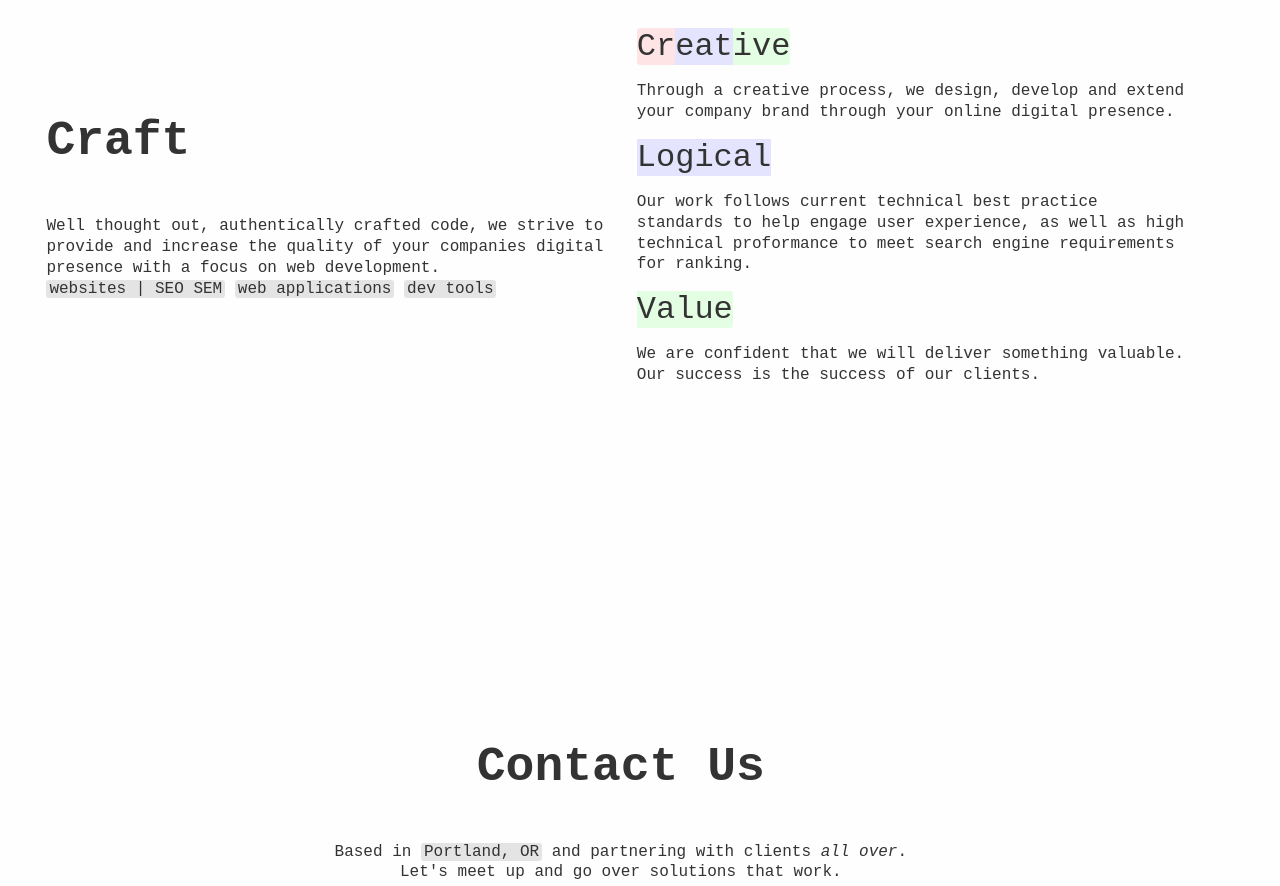
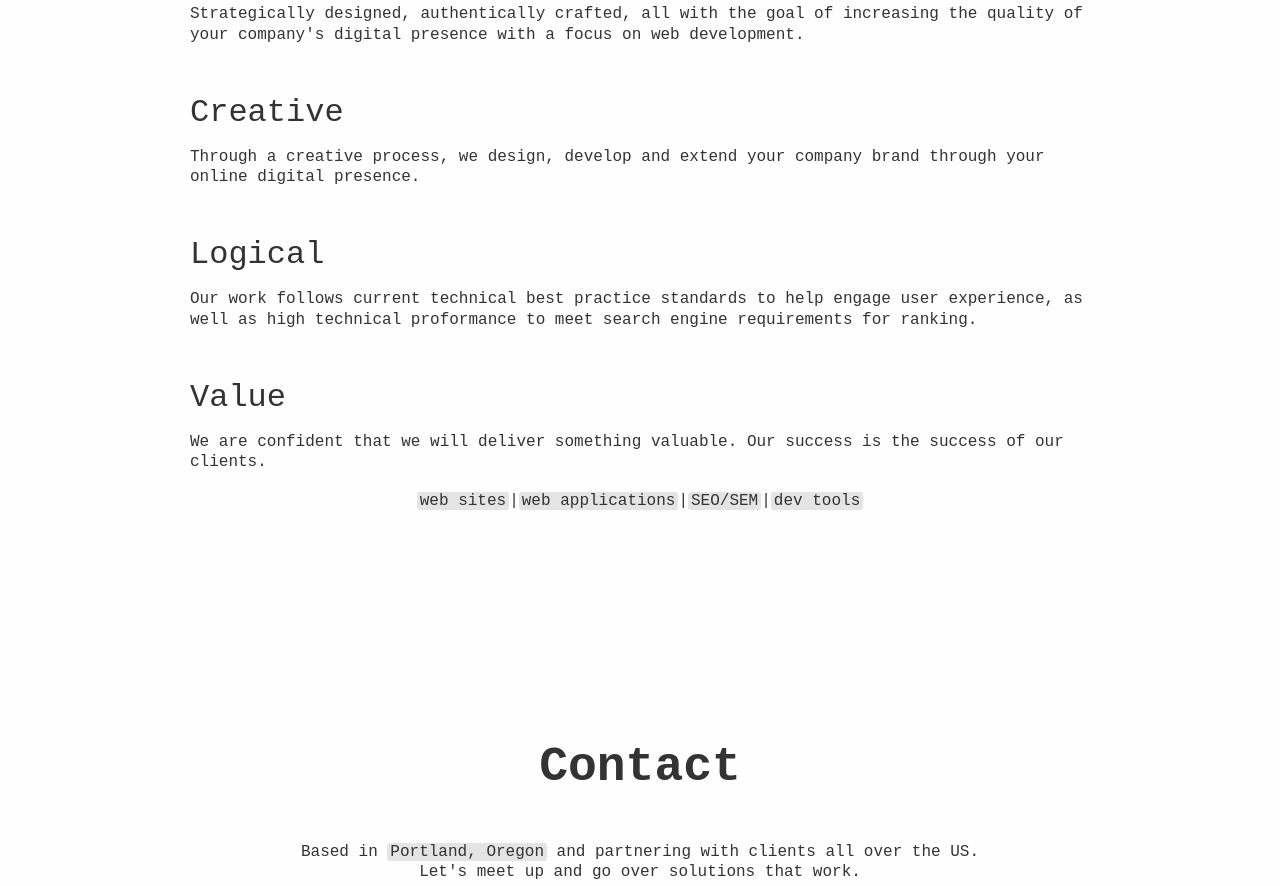
Before and after one commit to AlexanderElias/arcdev.io, a website: page docs/index.html in a window 1280 px wide. Shown: the part 993-1879 px from the top of the page. Drawn offline with Linux system fonts and the light colour scheme.

Commit message:
reverted left align and colors, added more padding

```diff
--- a/docs/index.css
+++ b/docs/index.css
@@ -69,6 +69,7 @@
 	color: var(--font);
 	box-sizing: border-box;
 	font-family: 'Roboto Mono', monospace, sans-serif;
+	-webkit-transition: border-color 150ms ease-in-out, background-color 150ms ease-in-out;
 	transition: border-color 150ms ease-in-out, background-color 150ms ease-in-out;
 }
 body {
@@ -91,10 +92,11 @@ h2 {
 }
 h3 {
 	font-size: 2rem;
+	margin-top: 3rem;
+	margin-bottom: 1rem;
 	font-weight: lighter;
-	margin-bottom: 1rem;
 }
-h3 > span {
+/* h3 > span {
 	font-size: inherit;
 	font-weight: inherit;
 	margin-bottom: inherit;
@@ -111,46 +113,54 @@ h3 > span:nth-child(3) {
 	background-color: rgba(0,255,0,0.1);
 	border-top-right-radius: 3px;
 	border-bottom-right-radius: 3px;
-}
+} */
 p {
+    max-width: 900px;
 	line-height: 1.3rem;
 }
 p > span {
-	background-color: rgba(0,0,0,0.1);
 	padding-left: 3px;
 	padding-right: 3px;
 	border-radius: 3px;
+	background-color: rgba(0,0,0,0.1);
 }
-/* p {
-	max-width: 600px;
-} */
 img {
 	width: 100%;
 }
 section {
+	display: -webkit-box;
 	display: flex;
-	padding-left: 3vw;
-	padding-right: 6vw;
-	max-width: 1280px;
+    padding: 0 6vw;
 	min-height: 100vh;
+	-webkit-box-align: center;
 	        align-items: center;
 	align-content: center;
+	-webkit-box-orient: vertical;
+	-webkit-box-direction: normal;
 	        flex-direction: column;
+	-webkit-box-pack: center;
 	        justify-content: center;
 }
 form {
+	display: -webkit-box;
 	display: flex;
 	padding: 0.9rem;
     flex-flow: wrap;
 	max-width: 600px;
+	-webkit-box-orient: horizontal;
+	-webkit-box-direction: normal;
 	        flex-direction: row;
+	-webkit-box-align: center;
 	        align-items: center;
 	padding-bottom: 3rem;
+    -webkit-box-pack: center;
             justify-content: center;
 }
 input[type="submit"], input[type="submit"]:focus {
+    -webkit-box-flex: 0;
             flex: 0;
 	border: none;
+    display: -webkit-box;
     display: flex;
 	margin: 0.3rem;
 	cursor: pointer;
@@ -164,9 +174,6 @@ input[type="submit"], input[type="submit"]:focus {
 	border-color: var(--button-border-default);
 	background-color: #3F51B5;
 	background-color: var(--button-background-default);
-}
-input[type="submit"]:hover {
-	/* filter: brightness(100); */
 }
 input[type="submit"]:disabled {
 	cursor: disabled;
@@ -189,8 +196,10 @@ input[type="submit"].success {
 }
 input, textarea {
 	border: none;
+	display: -webkit-box;
 	display: flex;
 	outline: none;
+	-webkit-box-flex: 1;
 	        flex: 1 1 auto;
 	margin: 0.6rem;
 	max-width: 100%;
@@ -252,6 +261,7 @@ input:focus, textarea:focus {
     text-decoration: none;
 }
 .portfolio {
+	display: -webkit-box;
 	display: flex;
 }
 .portfolio > div {
@@ -266,19 +276,6 @@ input:focus, textarea:focus {
     border-top: 21px solid currentColor;
     border-left: 21px solid transparent;
     border-right: 21px solid transparent;
-}
-.row {
-	display: flex;
-	flex-direction: row;
-	flex-wrap: wrap;
-	align-items: center;
-}
-.row > div {
-	flex-direction: column;
-	padding: 0.5rem;
-	flex-grow: 1;
-	flex-basis: 0;
-	max-width: 100%;
 }
 @-webkit-keyframes arrow {
     0% {
@@ -308,7 +305,6 @@ input:focus, textarea:focus {
 		        transform: translateY(-1rem) rotate(135deg);
     }
 }
-
 @media screen and (max-width: 600px) {
 	h1 {
 		font-size: 15vw;
--- a/docs/index.html
+++ b/docs/index.html
@@ -4,7 +4,7 @@
 
 	<base href="/">
 	<meta charset="utf-8">
-    <meta name="viewport" content="width=device-width, initial-scale=1.0" />
+    <meta name="viewport" content="width=device-width, initial-scale=1.0">
 
 	<title>Arc i|o</title>
 
@@ -20,10 +20,6 @@
 </head>
 <body>
 
-	<header>
-
-	</header>
-
 	<main>
 
 		<section>
@@ -32,32 +28,31 @@
 		</section>
 
 		<section id="about">
-			<div class="row">
-				<div class="">
 			<h2>Craft</h2>
-					<p>Well thought out, authentically crafted code, we strive to provide and increase the quality of your companies digital presence with a focus on web development.</p>
-					<p><span>websites | SEO SEM</span> <span>web applications</span> <span>dev tools</span></p>
+			<div>
+				<p>Strategically designed, authentically crafted, all with the goal of increasing the quality of your company's digital presence with a focus on web development.</p>
 			</div>
-				<div class="row">
 			<div>
-						<h3><span>Cr</span><span>eat</span><span>ive</span></h3>
+				<h3>Creative</h3>
 				<p>Through a creative process, we design, develop and extend your company brand through your online digital presence.</p>
 			</div>
 			<div>
-						<h3><span></span><span>Logical</span></h3>
+				<h3>Logical</h3>
 				<p>Our work follows current technical best practice standards to help engage user experience, as well as high technical proformance to meet search engine requirements for ranking.</p>
 			</div>
 			<div>
-						<h3><span></span><span></span><span>Value</span></h3>
+				<h3>Value</h3>
 				<p>We are confident that we will deliver something valuable. Our success is the success of our clients.</p>
 			</div>
-				</div>
+            <div>
+                <br>
+    			<p><span>web sites</span>|<span>web applications</span>|<span>SEO/SEM</span>|<span>dev tools</span></p>
             </div>
 		</section>
 
 		<section>
-			<h2>Contact Us</h2>
-			<p>Based in <span>Portland, OR</span> and partnering with clients <em>all over</em>.</p>
+			<h2>Contact</h2>
+			<p>Based in <span>Portland, Oregon</span> and partnering with clients all over the US.</p>
 			<p>Let's meet up and go over solutions that work.</p>
 			<form>
 				<input type="text" name="fristName" placeholder="First Name" required/>
--- a/src/index.css
+++ b/src/index.css
@@ -64,10 +64,11 @@ h2 {
 }
 h3 {
 	font-size: 2rem;
+	margin-top: 3rem;
+	margin-bottom: 1rem;
 	font-weight: lighter;
-	margin-bottom: 1rem;
 }
-h3 > span {
+/* h3 > span {
 	font-size: inherit;
 	font-weight: inherit;
 	margin-bottom: inherit;
@@ -84,27 +85,23 @@ h3 > span:nth-child(3) {
 	background-color: rgba(0,255,0,0.1);
 	border-top-right-radius: 3px;
 	border-bottom-right-radius: 3px;
-}
+} */
 p {
+    max-width: 900px;
 	line-height: 1.3rem;
 }
 p > span {
-	background-color: rgba(0,0,0,0.1);
 	padding-left: 3px;
 	padding-right: 3px;
 	border-radius: 3px;
+	background-color: rgba(0,0,0,0.1);
 }
-/* p {
-	max-width: 600px;
-} */
 img {
 	width: 100%;
 }
 section {
 	display: flex;
-	padding-left: 3vw;
-	padding-right: 6vw;
-	max-width: 1280px;
+    padding: 0 6vw;
 	min-height: 100vh;
 	align-items: center;
 	align-content: center;
@@ -134,9 +131,6 @@ input[type="submit"], input[type="submit"]:focus {
 	color: var(--button-font-default);
 	border-color: var(--button-border-default);
 	background-color: var(--button-background-default);
-}
-input[type="submit"]:hover {
-	/* filter: brightness(100); */
 }
 input[type="submit"]:disabled {
 	cursor: disabled;
@@ -220,19 +214,6 @@ input:focus, textarea:focus {
     border-left: 21px solid transparent;
     border-right: 21px solid transparent;
 }
-.row {
-	display: flex;
-	flex-direction: row;
-	flex-wrap: wrap;
-	align-items: center;
-}
-.row > div {
-	flex-direction: column;
-	padding: 0.5rem;
-	flex-grow: 1;
-	flex-basis: 0;
-	max-width: 100%;
-}
 @keyframes arrow {
     0% {
 		transform: translateY(-1rem) rotate(135deg);
@@ -244,7 +225,6 @@ input:focus, textarea:focus {
 		transform: translateY(-1rem) rotate(135deg);
     }
 }
-
 @media screen and (max-width: 600px) {
 	h1 {
 		font-size: 15vw;
```
Also changed, not shown: src/index.html (+11 -16 lines). Lines whose indentation alone changed are shown as unchanged.
